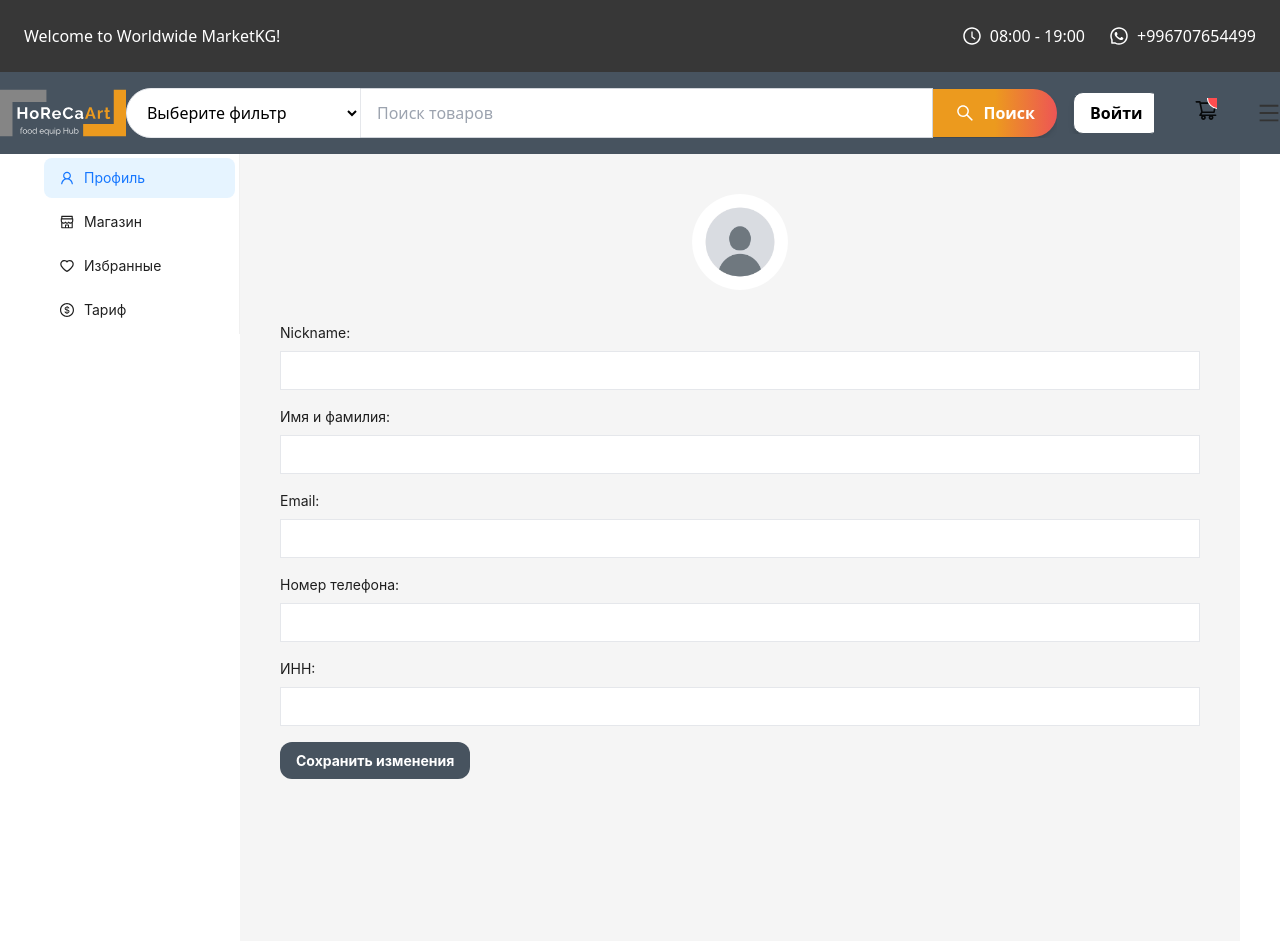
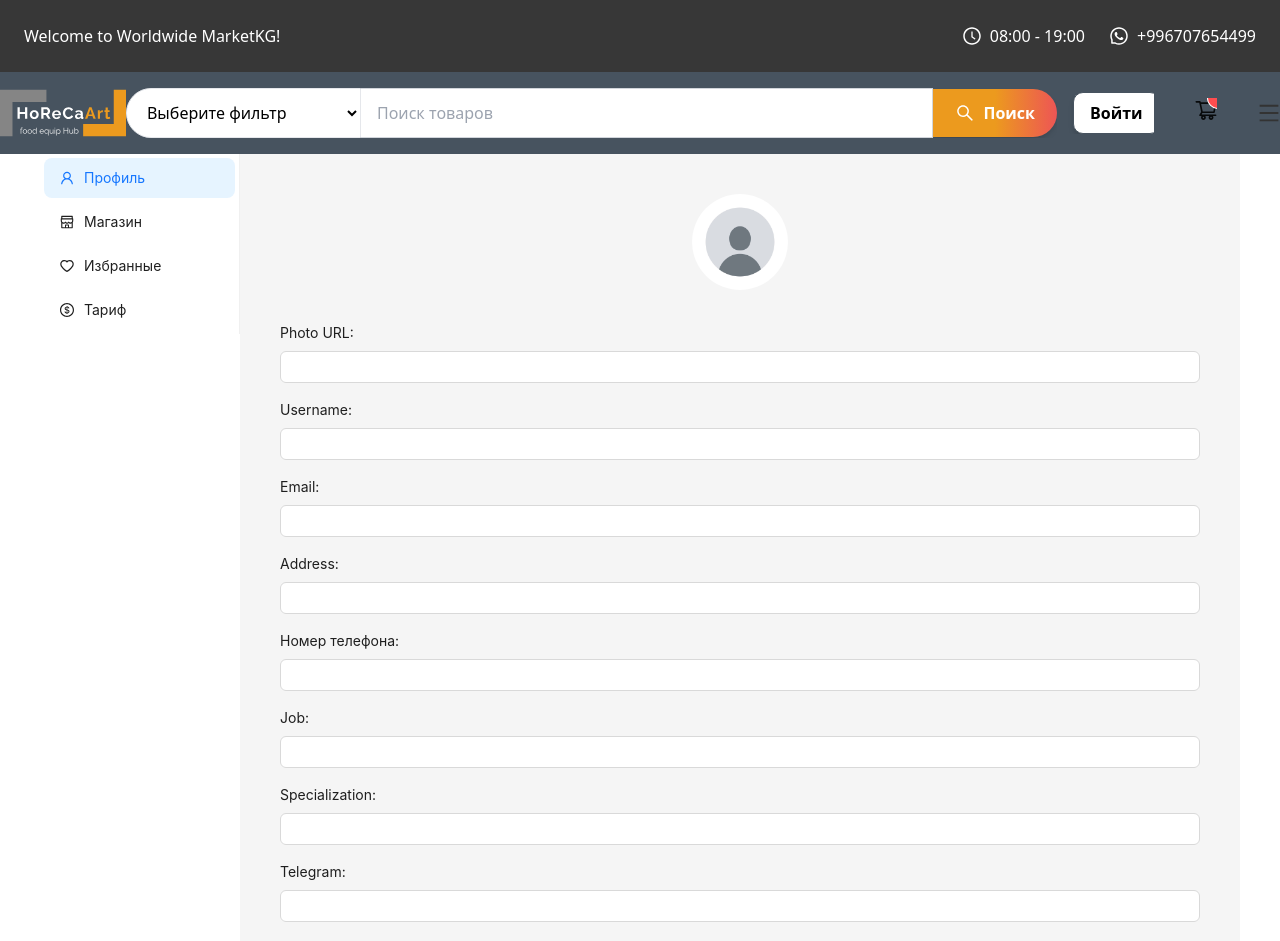
Before and after one commit to Jabryker/Market, a React (Create React App) app: page /profile in a window 1280 px wide. Shown: the top 941 px of the page. Built offline with nearby package versions, Linux system fonts and the light colour scheme; no server answers.

Commit message:
ProfileContent functional

```diff
--- a/src/templates/ProfileTemplate/ProfileContent/ProfileContent.tsx
+++ b/src/templates/ProfileTemplate/ProfileContent/ProfileContent.tsx
@@ -1,61 +1,87 @@
-import { FC, useState, useEffect } from "react";
+import { Input } from "antd";
+import axios from "axios";
+import { FC, useEffect, useState } from "react";
 import profile from "../../../assets/images/profile/ProfileFoto.jpg";
 
 export const ProfileContent: FC = () => {
   const [profileData, setProfileData] = useState({
     photo: "",
-        nickname: "",
-        fullName: "",
+    username: "",
     email: "",
-        phoneNumber: "",
-        inn: "",
+    phone_number: "",
+    address: "",
+    job: "",
+    specialization: "",
+    birthday: "",
+    telegram: "",
+    whatsapp: "",
+    INN: "",
+    certificate_number: "",
+  });
+
+  const basicApi = process.env.REACT_APP_API_URL;
+
+  const token = localStorage.getItem("access");
+  const userInfoString = localStorage.getItem("userInfo");
+  const userInfo = userInfoString !== null ? JSON.parse(userInfoString) : "";
+  const userId = userInfo.id;
+  const userRole = userInfo.role;
+
+  const axiosInstance = axios.create({
+    baseURL: basicApi,
+    headers: {
+      Authorization: `Bearer ${token}`,
+    },
   });
 
   useEffect(() => {
-        // Здесь вы можете выполнить запрос к бэкенду, чтобы получить данные профиля
-        // и установить их в состояние `profileData`
-        // Пример запроса:
-        // fetch("/api/profile")
-        //   .then((response) => response.json())
-        //   .then((data) => setProfileData(data));
-        // Этот код предполагает, что вы получите данные в формате JSON и установите их в `profileData`
-        // Замените его на реальный запрос к вашему бэкенду.
-    }, []);
-
-    const handleSaveChanges = () => {
-        // Здесь вы можете отправить измененные данные на бэкенд
-        // Пример отправки данных:
-        // fetch("/api/profile", {
-        //   method: "PUT",
-        //   headers: {
-        //     "Content-Type": "application/json",
-        //   },
-        //   body: JSON.stringify(profileData),
-        // })
-        //   .then((response) => {
-        //     if (response.ok) {
-        //       // Обработка успешной отправки
-        //       console.log("Изменения сохранены");
-        //     } else {
-        //       // Обработка ошибки при сохранении изменений
-        //       console.error("Произошла ошибка при сохранении изменений");
-        //     }
-        //   });
-        // Этот код предполагает, что вы отправите измененные данные на бэкенд в формате JSON
-        // Замените его на реальный код для сохранения изменений.
+    const updateProfileData = async () => {
+      try {
+        let response;
+        if (userRole === "S") {
+          response = await axiosInstance.get(
+            `/api/v1/accounts/sellers/${userId}/`
+          );
+        } else {
+          response = await axiosInstance.get(
+            `/api/v1/accounts/users/${userId}/`
+          );
+        }
+        setProfileData(response.data);
+      } catch (error) {
+        console.error("Ошибка при получении данных профиля:", error);
+      }
     };
 
+    updateProfileData();
+  }, [userId, userRole]);
+
+  const handleSaveChanges = async () => {
+    try {
+      let response;
+      if (userRole === "S") {
+        response = await axiosInstance.patch(
+          `/api/v1/accounts/sellers/${userId}/`,
+          profileData
+        );
+      } else {
+        response = await axiosInstance.patch(
+          `/api/v1/accounts/users/${userId}/`,
+          profileData
+        );
+      }
+      console.log("Изменения сохранены", response.data);
+    } catch (error) {
+      console.error("Произошла ошибка при сохранении изменений:", error);
+    }
+  };
   return (
     <div className="p-4">
       <div className="mb-4">
         <div className="mb-4">
           <img
-                        src={
-                            profile
-                            ||
-                            profileData?.photo
-                        }
-                        onError={(e)=> {
+            src={profileData.photo || profile}
+            onError={(e) => {
               const img = e.target as HTMLImageElement;
               img.src = profile;
             }}
@@ -65,64 +91,125 @@ export const ProfileContent: FC = () => {
         </div>
       </div>
       <div className="mb-4">
-                <label className="block mb-2">Nickname:</label>
-                <input
-                    type="text"
-                    value={profileData.nickname}
+        <label className="block mb-2">Photo URL:</label>
+        <Input
+          type="url"
+          value={profileData.photo}
           onChange={(e) =>
-                        setProfileData({ ...profileData, nickname: e.target.value })
+            setProfileData({ ...profileData, photo: e.target.value })
           }
-                    className="border p-2 w-full"
         />
       </div>
       <div className="mb-4">
-                <label className="block mb-2">Имя и фамилия:</label>
-                <input
-                    type="text"
-                    value={profileData.fullName}
+        <label className="block mb-2">Username:</label>
+        <Input
+          value={profileData.username}
           onChange={(e) =>
-                        setProfileData({ ...profileData, fullName: e.target.value })
+            setProfileData({ ...profileData, username: e.target.value })
           }
-                    className="border p-2 w-full"
         />
       </div>
       <div className="mb-4">
         <label className="block mb-2">Email:</label>
-                <input
+        <Input
           type="email"
           value={profileData.email}
           onChange={(e) =>
             setProfileData({ ...profileData, email: e.target.value })
           }
-                    className="border p-2 w-full"
+        />
+      </div>
+      <div className="mb-4">
+        <label className="block mb-2">Address:</label>
+        <Input
+          type="address"
+          value={profileData.address}
+          onChange={(e) =>
+            setProfileData({ ...profileData, address: e.target.value })
+          }
         />
       </div>
       <div className="mb-4">
         <label className="block mb-2">Номер телефона:</label>
-                <input
+        <Input
           type="tel"
-                    value={profileData.phoneNumber}
+          value={profileData.phone_number}
           onChange={(e) =>
-                        setProfileData({ ...profileData, phoneNumber: e.target.value })
+            setProfileData({ ...profileData, phone_number: e.target.value })
           }
-                    className="border p-2 w-full"
         />
       </div>
       <div className="mb-4">
-                <label className="block mb-2">ИНН:</label>
-                <input
-                    type="text"
-                    value={profileData.inn}
+        <label className="block mb-2">Job:</label>
+        <Input
+          type="job"
+          value={profileData.job}
           onChange={(e) =>
-                        setProfileData({ ...profileData, inn: e.target.value })
+            setProfileData({ ...profileData, job: e.target.value })
           }
-                    className="border p-2 w-full"
         />
       </div>
+      <div className="mb-4">
+        <label className="block mb-2">Specialization:</label>
+        <Input
+          type="tel"
+          value={profileData.specialization}
+          onChange={(e) =>
+            setProfileData({ ...profileData, specialization: e.target.value })
+          }
+        />
+      </div>
+      <div className="mb-4">
+        <label className="block mb-2">Telegram:</label>
+        <Input
+          type="url"
+          value={profileData.telegram}
+          onChange={(e) =>
+            setProfileData({ ...profileData, telegram: e.target.value })
+          }
+        />
+      </div>
+      <div className="mb-4">
+        <label className="block mb-2">Whatsapp:</label>
+        <Input
+          type="url"
+          value={profileData.whatsapp}
+          onChange={(e) =>
+            setProfileData({ ...profileData, whatsapp: e.target.value })
+          }
+        />
+      </div>
+      {userInfo.role === "S" && (
+        <>
+          <div className="mb-4">
+            <label className="block mb-2">ИНН:</label>
+            <Input
+              type="number"
+              value={profileData.INN}
+              onChange={(e) =>
+                setProfileData({ ...profileData, INN: e.target.value })
+              }
+            />
+          </div>
+          <div className="mb-4">
+            <label className="block mb-2">Certificate number:</label>
+            <Input
+              type="number"
+              value={profileData.certificate_number}
+              onChange={(e) =>
+                setProfileData({
+                  ...profileData,
+                  certificate_number: e.target.value,
+                })
+              }
+            />
+          </div>
+        </>
+      )}
       <div>
         <button
           onClick={handleSaveChanges}
-                    className="bg-[#47535F] hover:bg-[#2B2F38] text-white font-bold py-2 px-4 rounded-xl transition-colors duration-300"
+          className="bg-[#47535F] hover.bg-[#2B2F38] text-white font-bold py-2 px-4 rounded-xl transition-colors duration-300"
         >
           Сохранить изменения
         </button>
```
Lines whose indentation alone changed are shown as unchanged.
